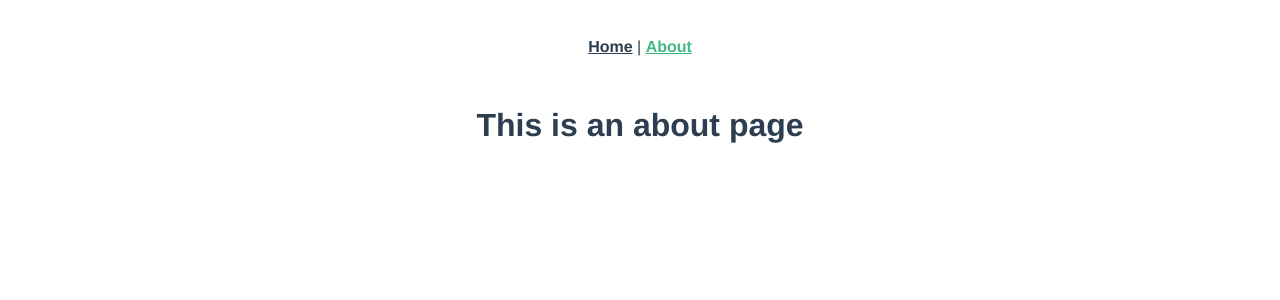
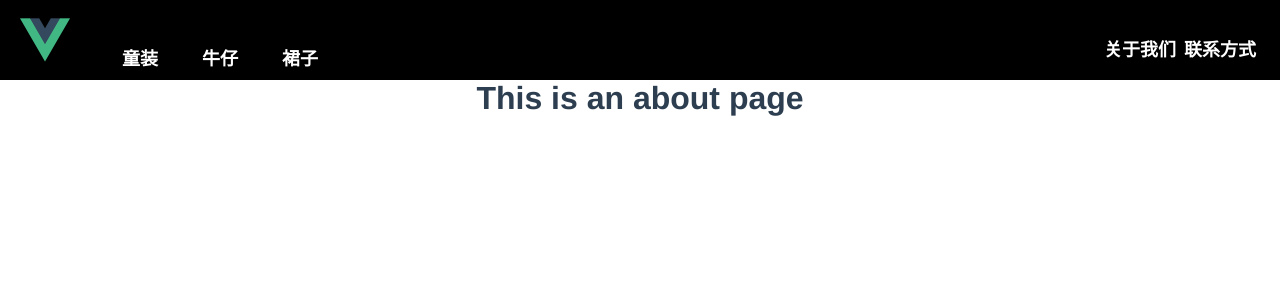
Before and after one commit to weitaishan/Cloth, a Vue app: page /about in a window 1280 px wide. Shown: the top 300 px of the page. Built offline with nearby package versions, Linux system fonts and the light colour scheme.

Commit message:
add mainHeader

```diff
--- a/src/App.vue
+++ b/src/App.vue
@@ -1,29 +1,31 @@
 <template>
   <div id="app">
-    <div id="nav">
-      <router-link to="/">Home</router-link> |
-      <router-link to="/about">About</router-link>
-    </div>
+    <mainHeader></mainHeader>
     <router-view/>
   </div>
 </template>
+<script>
+  import mainHeader from './components/mainHeader.vue';
 
-<style lang="less">
-#app {
-  font-family: 'Avenir', Helvetica, Arial, sans-serif;
-  -webkit-font-smoothing: antialiased;
-  -moz-osx-font-smoothing: grayscale;
-  text-align: center;
-  color: #2c3e50;
-}
-#nav {
-  padding: 30px;
-  a {
-    font-weight: bold;
-    color: #2c3e50;
-    &.router-link-exact-active {
-      color: #42b983;
+  export default {
+
+    components:{
+      mainHeader
     }
   }
-}
+</script>
+<style lang="less" type="text/less">
+  *{margin: 0;padding: 0;}
+
+  a {
+
+    text-decoration: none;
+  }
+  #app {
+    font-family: 'Avenir', Helvetica, Arial, sans-serif;
+    -webkit-font-smoothing: antialiased;
+    -moz-osx-font-smoothing: grayscale;
+    text-align: center;
+    color: #2c3e50;
+  }
 </style>
--- /dev/null
+++ b/src/components/mainHeader.vue
@@ -0,0 +1,176 @@
+<template>
+
+    <el-header class="header-container" style="height: 80px">
+
+        <div class="header-left">
+
+            <div class='logo'>
+                <img src='../assets/logo.png'>
+            </div>
+
+            <div class="menu-box">
+
+                <ul>
+                    <li v-for="(item, index) in items" v-bind:id="item.id" @click="itemClick(index)" class="menu">
+                        <a href="#">{{item.text}}</a>
+                        <div class="sub-menu"></div>
+                    </li>
+                </ul>
+
+            </div>
+
+
+        </div>
+
+        <div class="header-right">
+
+            <div class="menu-box">
+
+                <ul>
+                    <li class="menu">
+                        <a href="#">关于我们</a>
+                    </li>
+
+                    <li class="menu">
+                        <a href="#">联系方式</a>
+                    </li>
+                </ul>
+
+            </div>
+
+        </div>
+
+    </el-header>
+
+</template>
+
+<script>
+
+    export default {
+        name: "mainHeader",
+        data() {
+
+            return {
+
+                items: [
+                    {
+                        text: '童装',
+                        id: 'kids'
+                    },
+                    {
+                        text: '牛仔',
+                        id: 'cowboy'
+                    },
+                    {
+                        text: '裙子',
+                        id: 'skirt'
+                    }],
+                nowIndex: -1,
+            }
+
+        },
+        methods: {
+
+            goKids() {
+
+                this.$router.push('/kids');
+
+            },
+            itemClick(index) {
+
+                this.nowIndex = index;
+
+            }
+
+        }
+    }
+
+</script>
+
+
+<style lang="less" type="text/less" scoped>
+
+    .header-container {
+
+        height: 80px;
+        width: 100%;
+        background-color: black;
+
+        .logo {
+
+            left: 20px;
+            margin-top: 15px;
+            line-height: 80px;
+            display: inline-block;
+            width: 50px;
+            height: 50px;
+
+          img{
+            width: 50px;
+            height: 50px;
+          }
+
+        }
+
+        .menu-box {
+
+            display: inline-block;
+            margin-left: 30px;
+            margin-bottom: 15px;
+            height: 60px;
+
+            ul {
+
+                height: 60px;
+                list-style: none;
+
+                li:hover {
+
+                    background: white;
+                    a {
+
+                        color: black;
+
+                    }
+                }
+            }
+
+        }
+
+        .header-left {
+            float: left;
+            height: 100%;
+
+        }
+
+        .header-right {
+
+            float: right;
+
+        }
+
+        .menu-box {
+
+            li {
+
+                margin-top: 20px;
+                text-align: center;
+                height: 60px;
+                width: 80px;
+                display: inline-block;
+                line-height: 60px;
+
+            }
+        }
+
+        .menu {
+
+            a {
+                color: white;
+                font-size: 18px;
+                font-weight: bold;
+            }
+        }
+    }
+
+</style>
--- a/src/views/Home.vue
+++ b/src/views/Home.vue
@@ -1,13 +1,14 @@
 <template>
   <div class="home">
-    <img alt="Vue logo" src="../assets/logo.png">
-    <HelloWorld msg="Welcome to Your Vue.js App"/>
+
+    <!--<img alt="Vue logo" src="../assets/logo.png">-->
+    <!--<HelloWorld msg="Welcome to Your Vue.js App"/>-->
   </div>
 </template>
 
 <script>
 // @ is an alias to /src
-import HelloWorld from '@/components/HelloWorld.vue'
+import HelloWorld from '../components/HelloWorld.vue'
 
 export default {
   name: 'home',
```
Also changed, not shown: src/router.js (indentation only), 1 other file (tests, documents, lock files or other folders).
